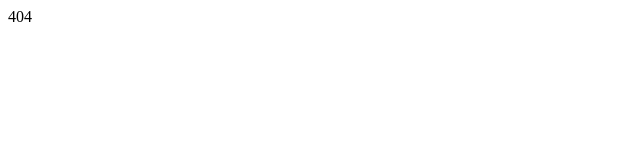
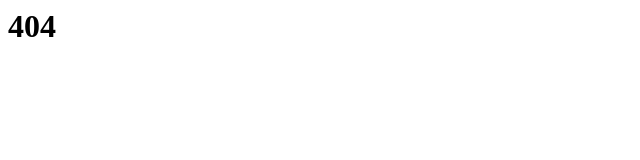
Before and after one commit to laimison/docker-examples, a plain HTML site: page nginx-reverse/html/index.html in a window 1280 px wide. Shown: the whole page, without its empty margins (0-640 px from the left). Drawn offline with Linux system fonts and the light colour scheme.

```diff
--- a/nginx-reverse/html/index.html
+++ b/nginx-reverse/html/index.html
@@ -1 +1,5 @@
-404
+<html>
+<body>
+<h1>404</h1>
+</body>
+</html>
```
Also changed, not shown: 4 other files.
